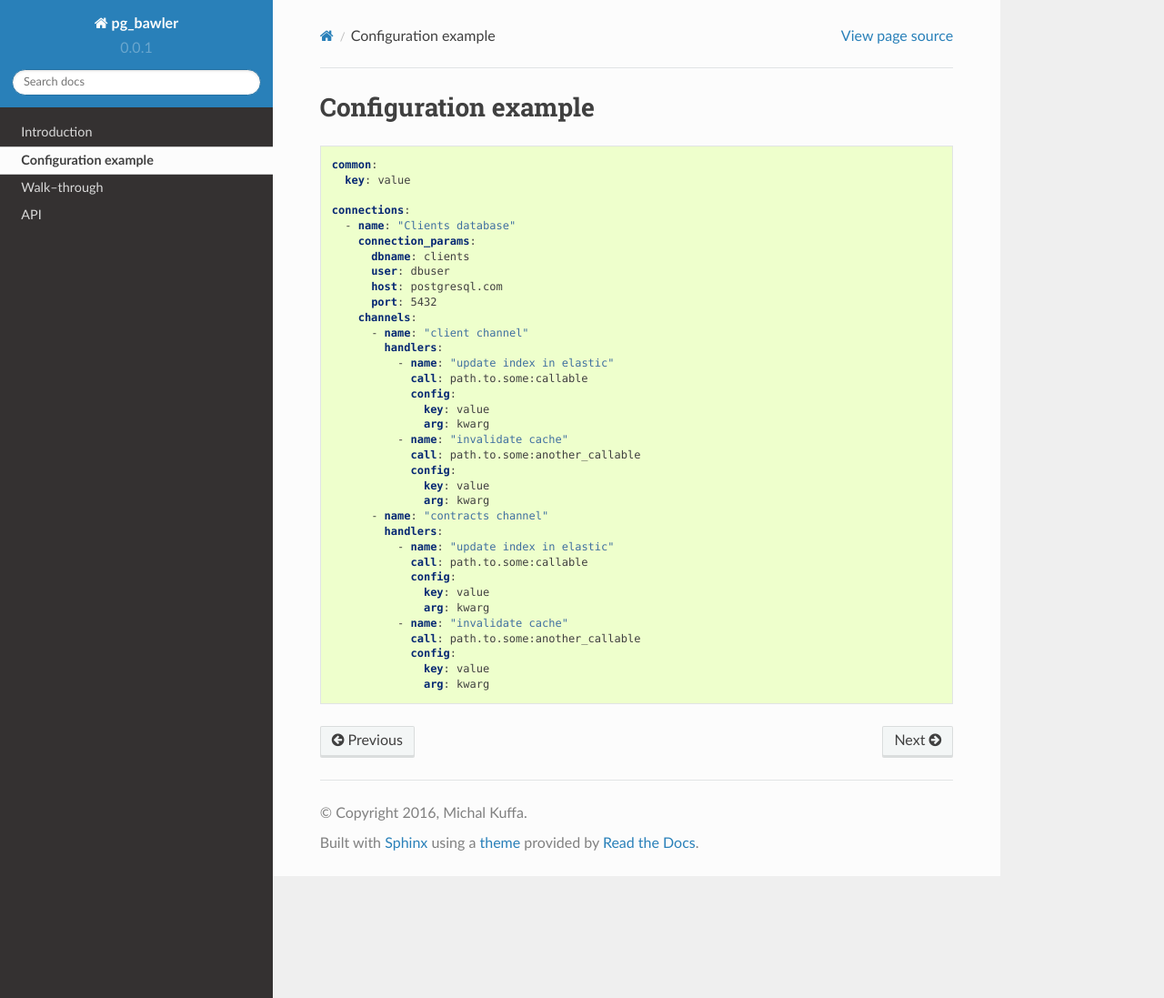
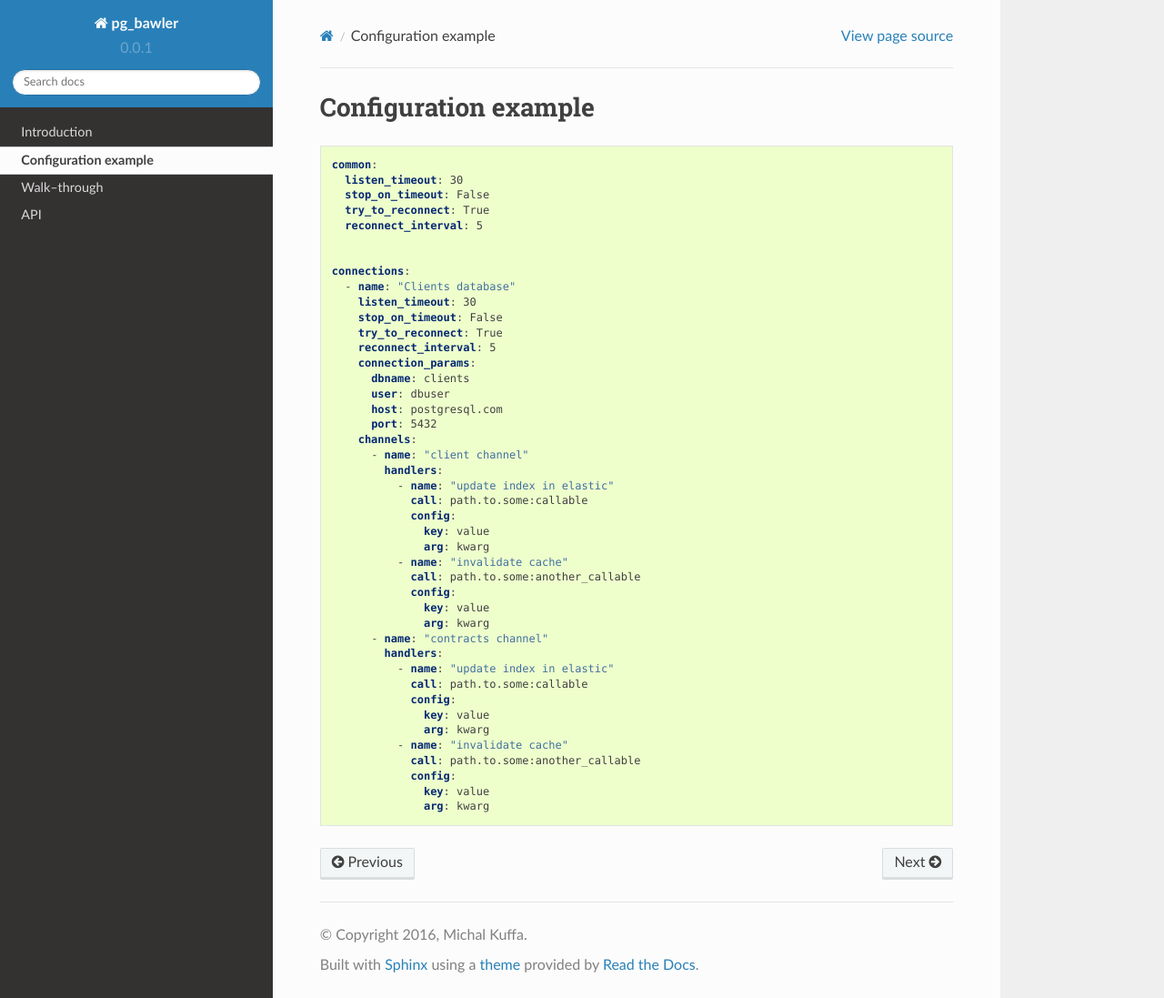
Before and after one commit to Vnet-as/pg_bawler, a Sphinx documentation site: the page built from docs/pg_bawlerd/config.rst, in a window 1280 px wide and 1097 px high. Shown: the whole window at 91% size. Built offline with Sphinx 7.4.7 and the Read the Docs theme 2.0.0, drawn with Linux system fonts in a browser that asks for light colours.

Commit message:
Add listener connection related config to config example
Signed-off-by: Michal Kuffa <michal.kuffa@gmail.com>

```diff
--- a/docs/pg_bawlerd/config.yaml
+++ b/docs/pg_bawlerd/config.yaml
@@ -1,10 +1,18 @@
 
 
 common:
-  key: value
+  listen_timeout: 30
+  stop_on_timeout: False
+  try_to_reconnect: True
+  reconnect_interval: 5
+
 
 connections:
   - name: "Clients database"
+    listen_timeout: 30
+    stop_on_timeout: False
+    try_to_reconnect: True
+    reconnect_interval: 5
     connection_params:
       dbname: clients
       user: dbuser
```
